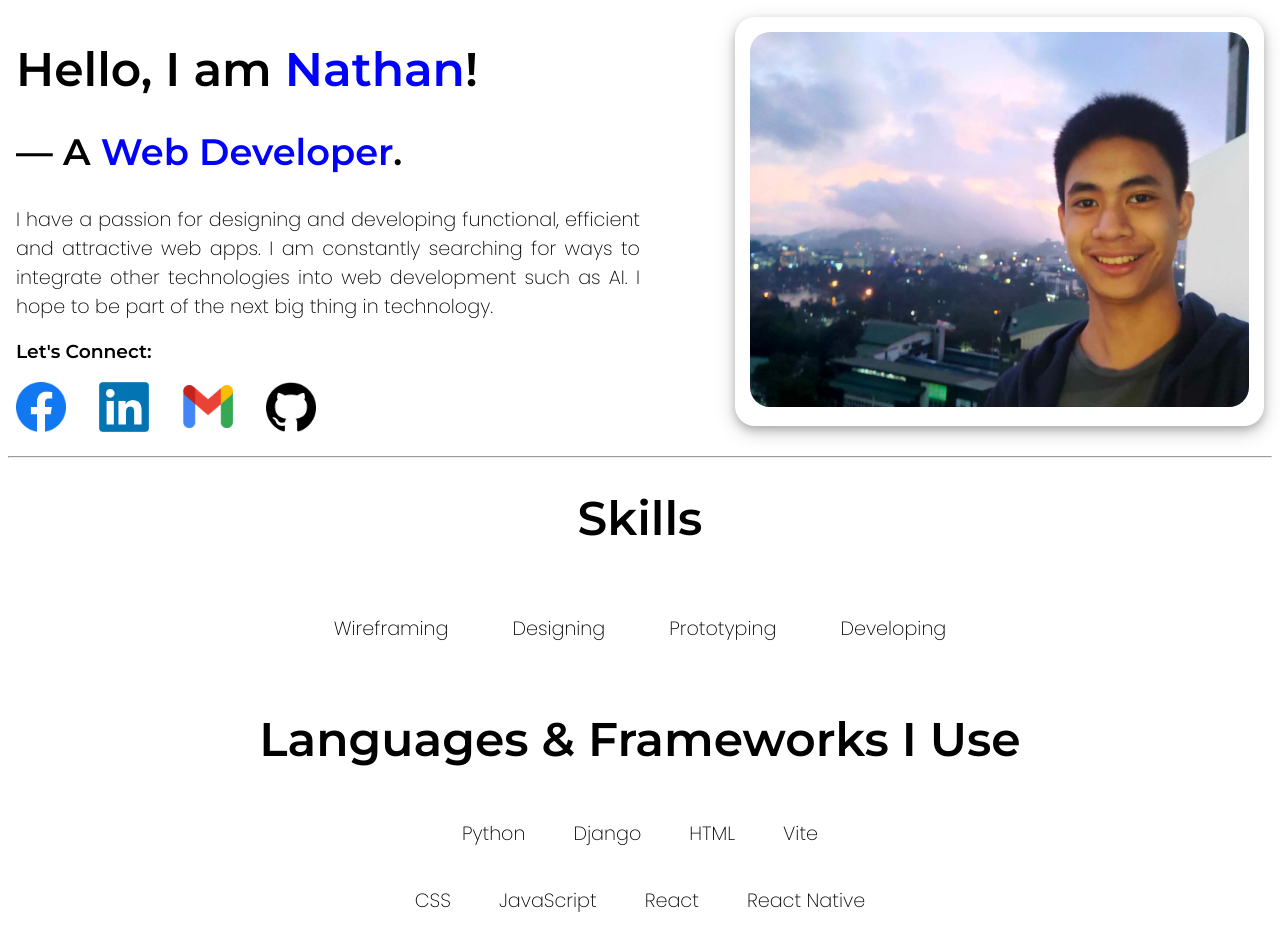
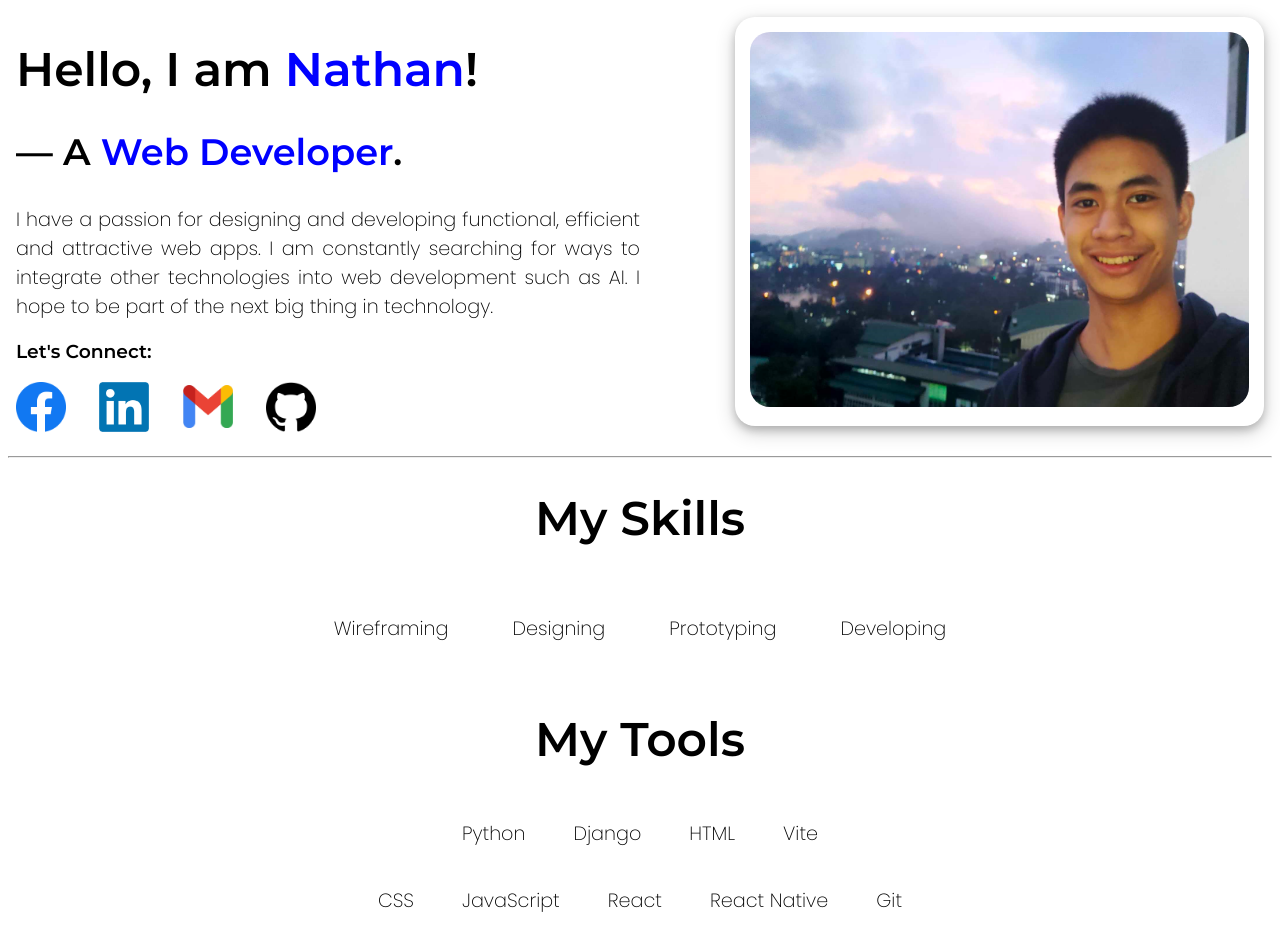
Before and after one commit to Mr-Neytan/Mr-Neytan.github.io, a React (Vite) app: page / in a window 1280 px wide. Shown: the top 948 px of the page. Built offline with nearby package versions, Linux system fonts and the light colour scheme.

Commit message:
added skills and modified content

```diff
--- a/src/App.jsx
+++ b/src/App.jsx
@@ -10,6 +10,8 @@ function App() {
       <Welcome/>
       <hr></hr>
       <Skills/>
+      <hr></hr>
+
     </>
   )
 }
--- a/src/Components/Skills/Skills.jsx
+++ b/src/Components/Skills/Skills.jsx
@@ -4,14 +4,14 @@ const Skills = () => {
   return (
     <>
     <div className='title'>
-        <h1>Skills</h1>
+        <h1>My Skills</h1>
         <ul className='skill_list'>
             <li><p>Wireframing</p></li>
             <li><p>Designing</p></li>
             <li><p>Prototyping</p></li>
             <li><p>Developing</p></li>
         </ul>
-        <h1>Languages & Frameworks I Use</h1>
+        <h1>My Tools</h1>
         <ul className='language_list'>
             <div className='row'>
             <li><p>Python</p></li>
@@ -24,6 +24,7 @@ const Skills = () => {
             <li><p>JavaScript</p></li>
             <li><p>React</p></li>
             <li><p>React Native</p></li>
+            <li><p>Git</p></li>
             </div>
         </ul>
     </div>
--- a/src/Components/Skills/skills.css
+++ b/src/Components/Skills/skills.css
@@ -38,6 +38,7 @@
     width: 100%;
     display: flex;
     justify-content: center;
+    flex-wrap: wrap;
 
 }
 
```
